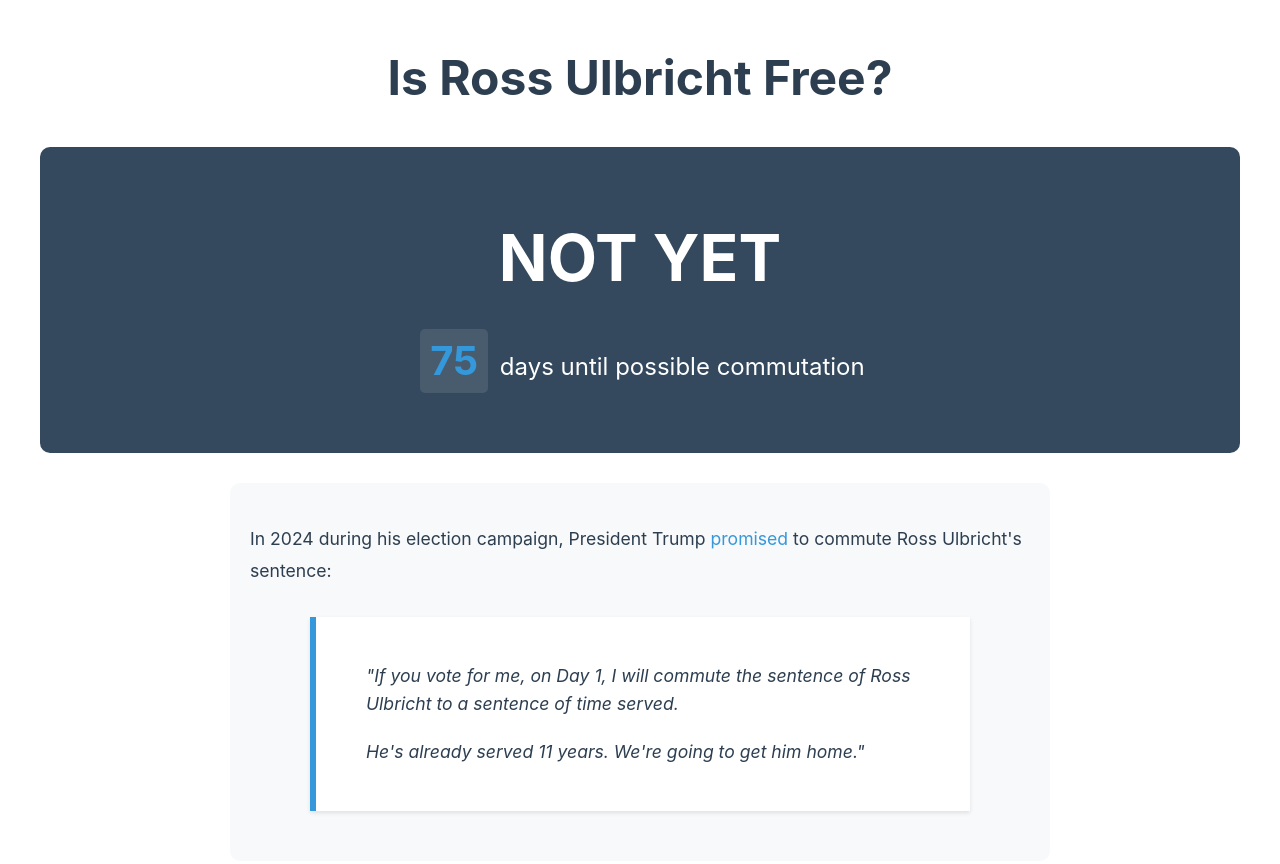
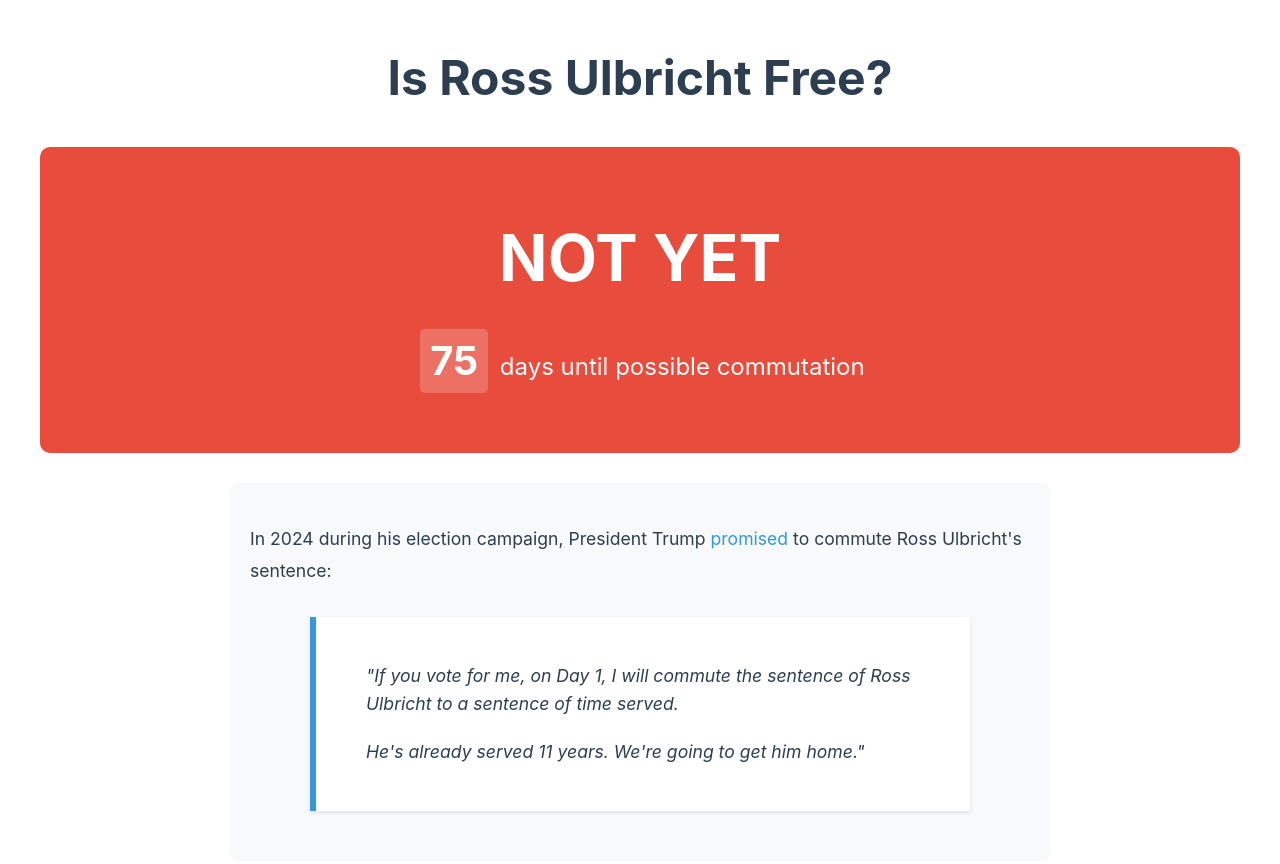
Before and after one commit to SamPatt/isrossfree, a plain HTML site: page index.html in a window 1280 px wide. Shown: the top 864 px of the page. Drawn offline with Linux system fonts and the light colour scheme.

Commit message:
Updated colors

```diff
--- a/index.html
+++ b/index.html
@@ -9,6 +9,8 @@
         --primary-color: #2c3e50;
         --secondary-color: #34495e;
         --accent-color: #3498db;
+        --danger-color: #e74c3c;
+        --success-color: #2ecc71;
       }
 
       body {
@@ -36,8 +38,15 @@
         margin: 30px 0;
         padding: 40px;
         border-radius: 10px;
-        background-color: var(--secondary-color);
         color: white;
+        transition: background-color 0.3s ease;
+      }
+      .status-container.negative {
+        background-color: var(--danger-color);
+      }
+
+      .status-container.positive {
+        background-color: var(--success-color);
       }
 
       .status {
@@ -54,9 +63,9 @@
       .days-number {
         font-size: 2.5rem;
         font-weight: bold;
-        color: var(--accent-color);
+        color: white;
         display: inline-block;
-        background: rgba(255, 255, 255, 0.1);
+        background: rgba(255, 255, 255, 0.2);
         padding: 0 10px;
         border-radius: 5px;
         margin: 0 5px;
@@ -267,7 +276,16 @@
         const inaugurationType = now < new Date("2025-01-20");
         const status = inaugurationType ? STATUS.NOT_YET : STATUS.NO;
 
-        document.getElementById("status").textContent = status.text;
+        const statusElement = document.getElementById("status");
+        const statusContainer = document.querySelector(".status-container");
+
+        statusElement.textContent = status.text;
+
+        if (status.text === "FREE") {
+          statusContainer.className = "status-container positive";
+        } else {
+          statusContainer.className = "status-container negative";
+        }
       }
 
       function updateCountdown() {
```
